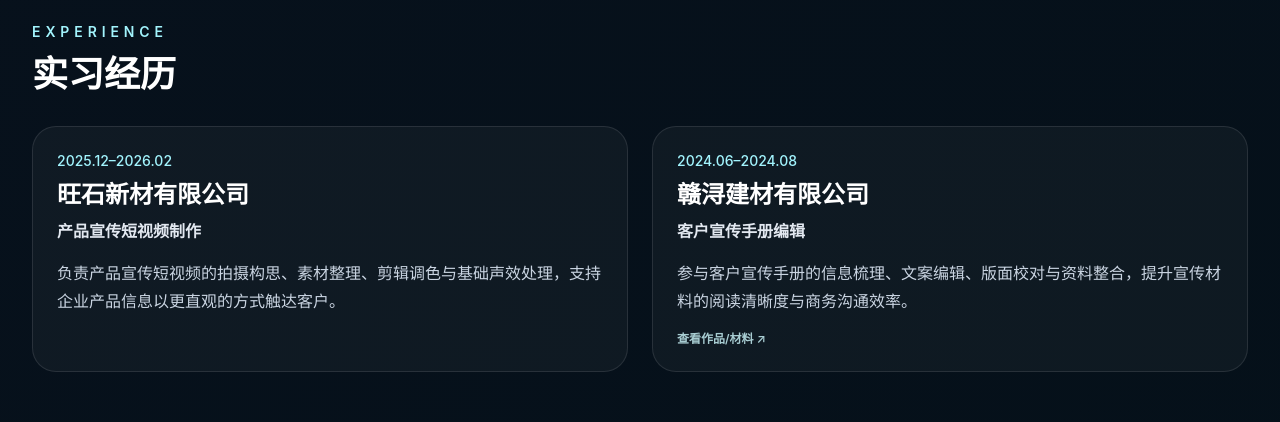
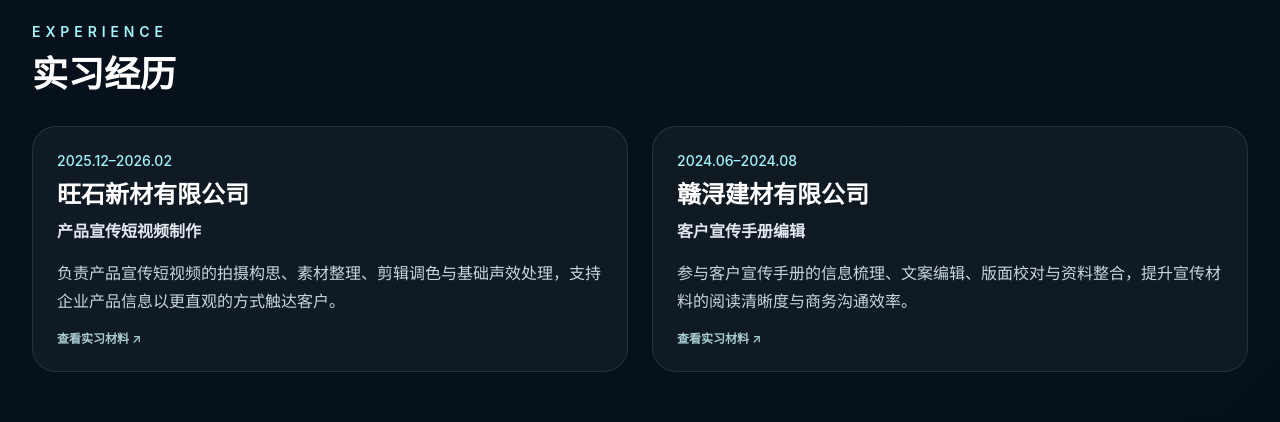
Before and after one commit to 20010822c-ux/chi-li-portfolio, a Next.js app: page / in a window 1280 px wide. Shown: the part 3100-3522 px from the top of the page. Built offline with nearby package versions, Linux system fonts and the light colour scheme.

Commit message:
Add internship material modals

```diff
--- a/app/page.tsx
+++ b/app/page.tsx
@@ -123,6 +123,16 @@ const internships = [
     time: "2025.12–2026.02",
     description:
       "负责产品宣传短视频的拍摄构思、素材整理、剪辑调色与基础声效处理，支持企业产品信息以更直观的方式触达客户。",
+    modal: {
+      title: "旺石新材有限公司",
+      description: "展示该实习经历中的短视频制作、素材整理、剪辑调色、基础声效处理与内容发布支持。",
+      images: [
+        "/internships/wangshi/01.jpg",
+        "/internships/wangshi/02.jpg",
+        "/internships/wangshi/03.jpg",
+        "/internships/wangshi/04.jpg",
+      ],
+    },
   },
   {
     company: "赣浔建材有限公司",
@@ -130,7 +140,18 @@ const internships = [
     time: "2024.06–2024.08",
     description:
       "参与客户宣传手册的信息梳理、文案编辑、版面校对与资料整合，提升宣传材料的阅读清晰度与商务沟通效率。",
-    link: "https://book.yunzhan365.com/bookcase/bdko/index.html",
+    modal: {
+      title: "赣浔建材有限公司",
+      description: "展示该实习经历中的产品图册制作、基础排版、图片整理、宣传物料与内容编辑成果。",
+      images: [
+        "/internships/ganxun/01.jpg",
+        "/internships/ganxun/02.jpg",
+        "/internships/ganxun/03.jpg",
+        "/internships/ganxun/04.jpg",
+      ],
+      documentUrl: "https://book.yunzhan365.com/oopti/kyas/mobile/index.html",
+      documentLabel: "查看作品/材料 ↗",
+    },
   },
 ];
 
@@ -340,21 +361,21 @@ export default function Home() {
               <SpotlightCard
                 key={item.company}
                 spotlightColor="rgba(34, 211, 238, 0.14)"
-                className={`rounded-[1.5rem] border border-white/10 bg-white/[0.04] p-6 ${item.link ? "cursor-pointer" : ""}`}
+                className={`rounded-[1.5rem] border border-white/10 bg-white/[0.04] p-6 ${item.modal ? "cursor-pointer" : ""}`}
               >
                 <p className="text-sm font-medium text-cyan-200">{item.time}</p>
                 <h3 className="mt-2 text-2xl font-bold text-white">{item.company}</h3>
                 <p className="mt-2 font-semibold text-slate-200">{item.title}</p>
                 <p className="mt-4 leading-7 text-slate-300">{item.description}</p>
-                {item.link ? <p className="mt-4 text-xs font-semibold text-cyan-100/80">查看作品/材料 ↗</p> : null}
+                {item.modal ? <p className="mt-4 text-xs font-semibold text-cyan-100/80">查看实习材料 ↗</p> : null}
               </SpotlightCard>
             );
 
-            if (item.link) {
+            if (item.modal) {
               return (
-                <a key={item.company} href={item.link} target="_blank" rel="noopener noreferrer" className="block">
+                <ProjectModal key={item.company} modal={item.modal}>
                   {internshipCard}
-                </a>
+                </ProjectModal>
               );
             }
 
--- a/components/ProjectModal.tsx
+++ b/components/ProjectModal.tsx
@@ -8,7 +8,8 @@ type ProjectModalData = {
   title: string;
   description: string;
   images: string[];
-  documentUrl: string;
+  documentUrl?: string;
+  documentLabel?: string;
 };
 
 type ProjectModalProps = {
@@ -96,6 +97,7 @@ export default function ProjectModal({ children, modal }: ProjectModalProps) {
               ))}
             </div>
 
+            {modal.documentUrl ? (
               <div className="mt-8 flex flex-col gap-3 border-t border-white/10 pt-6 sm:flex-row sm:items-center sm:justify-between">
                 <p className="text-sm text-slate-400">点击下方按钮查看完整项目文档材料。</p>
                 <a
@@ -104,9 +106,10 @@ export default function ProjectModal({ children, modal }: ProjectModalProps) {
                   target="_blank"
                   rel="noopener noreferrer"
                 >
-                查看项目文档 ↗
+                  {modal.documentLabel ?? "查看项目文档 ↗"}
                 </a>
               </div>
+            ) : null}
           </div>
         </div>
       ) : null}
```
Lines whose indentation alone changed are shown as unchanged.
